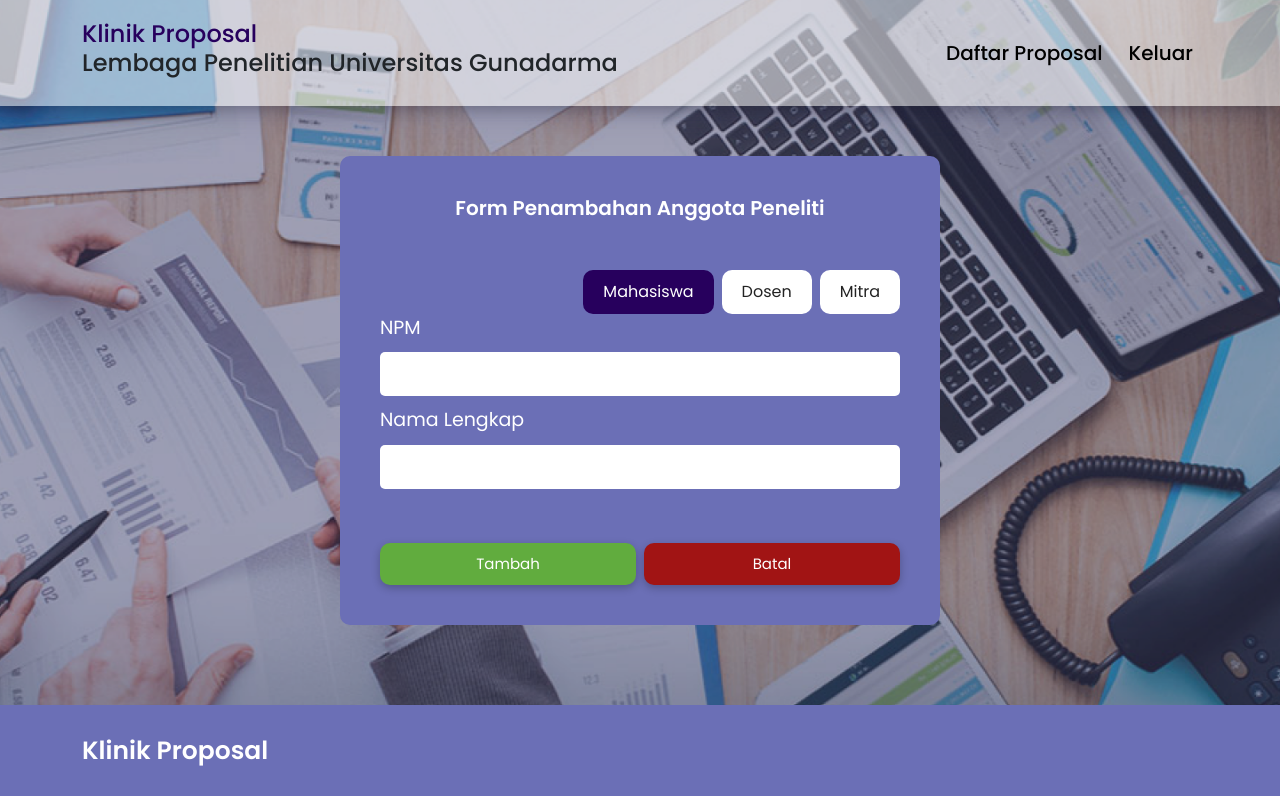
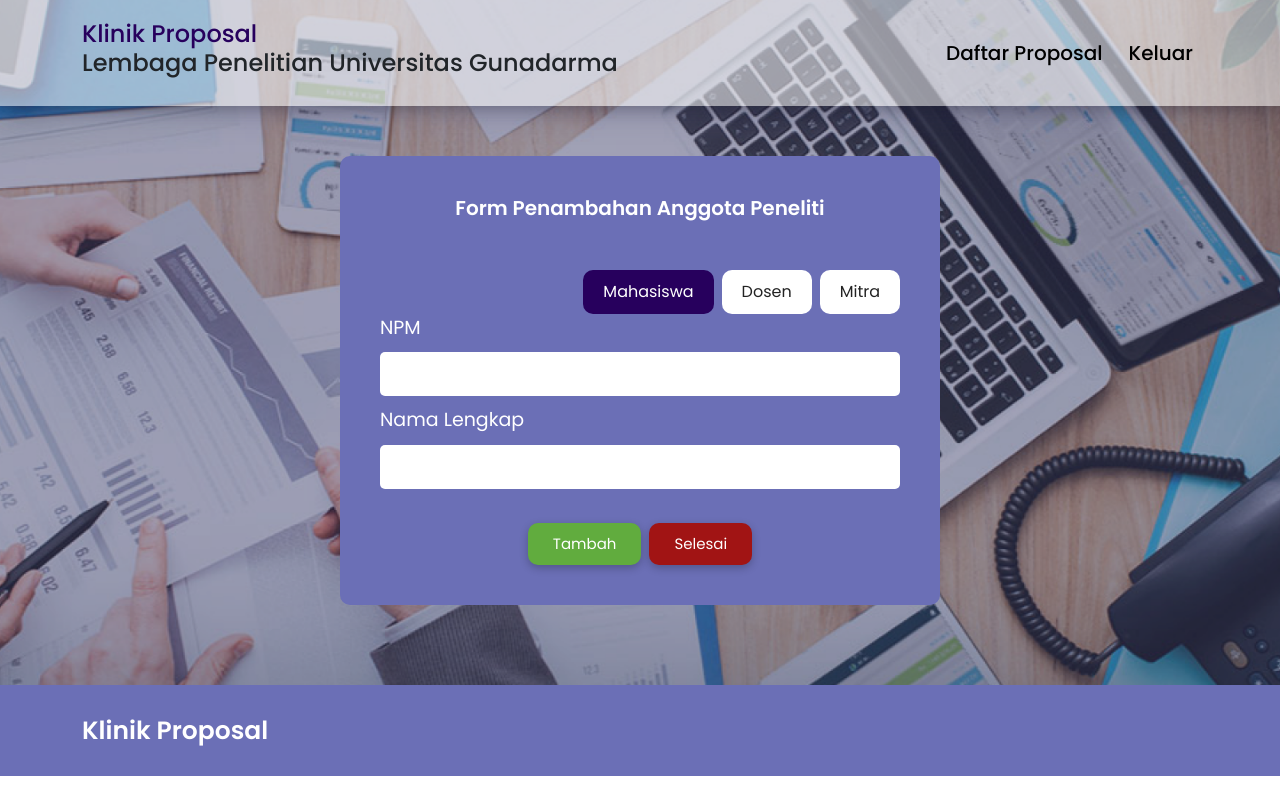
Before and after one commit to DavidAfdal/project-pbw-php, a PHP site: page /anggota.php?id_proposal= in a window 1280 px wide. Run offline with PHP 8.4, Linux system fonts and the light colour scheme; some libraries are stand-ins or nearby versions.

Commit message:
update program

```diff
--- a/anggota.php
+++ b/anggota.php
@@ -28,7 +28,7 @@ Mitra
           <input type="text" name="nama" id="nama" />
           <div class="d-flex align-items-center justify-content-center gap-2 mt-4">
               <button type="submit" class="next-btn">Tambah</button>
-              <button type="submit" class="close-btn">Batal</button>
+              <a href="sukses.php" type="submit" class="close-btn">Selesai</a>
           </div>
         </form>
 
@@ -39,7 +39,7 @@ Mitra
           <input type="text" name="nama" id="nama" />
           <div class="d-flex align-items-center justify-content-center gap-2 mt-4">
               <button type="submit" class="next-btn">Tambah</button>
-              <button type="submit" class="close-btn">Batal</button>
+              <a href="sukses.php" type="submit" class="close-btn">Selesai</a>
         </div>
         </form>
 
@@ -50,7 +50,7 @@ Mitra
           <input type="text" name="nama" id="nama" />
           <div class="d-flex align-items-center justify-content-center gap-2 mt-4">
                 <button type="submit" class="next-btn">Tambah</button>
-                <button type="submit" class="close-btn">Batal</button>
+                <a href="sukses.php" type="submit" class="close-btn">Selesai</a>
           </div>
         </div>
         </form>
--- a/detail-proposal.php
+++ b/detail-proposal.php
@@ -29,14 +29,14 @@
           <h3>Detail Proposal :</h3>
           <div class="">
             <a href="" class="review-btn">
-              <i class="bx bx-check-circle"></i>
+            <i class="ri-hourglass-fill" style="font-size:20px"></i>
               Sedang Ditinjau
             </a>
           </div>
         </div>
         <div class="d-flex gap-5">
-          <div class="">
-            <img src="./assets/proposal.png" alt="" />
+          <div class="card">
+          <embed  src="./upload/<?php echo $proposal['file']?>#toolbar=0&navpanes=0&scrollbar=0" scrolling="no">
             <div
               class="footer-proposal d-flex align-items-center justify-content-center ">
               <a href="php/download.php?url=<?php echo $proposal['file']?>" class="link d-flex align-items-center gap-2">
--- a/home.php
+++ b/home.php
@@ -39,7 +39,7 @@
       <div class="grid">
       <?php foreach ($proposals as $proposal): ?>
 
-          <a href="detail-proposal.php?id_proposal=<?php echo $proposal["id"] ?>" >
+          <a href="detail-proposal.php?id_proposal=<?php echo $proposal["id"] ?>" class="link">
           <div class="card">
             <!-- <img src="./assets/proposal.png" alt="" /> -->
             <embed  src="./upload/<?php echo $proposal['file']?>#toolbar=0&navpanes=0&scrollbar=0" scrolling="no">
@@ -49,7 +49,7 @@
             >
               <p><?= $proposal['judul'] ?></p>
               <span class="d-flex align-items-center gap-2">
-                <i class="bx bx-check-circle"></i>
+              <i class="ri-hourglass-fill" style="font-size:20px"></i>
                 <p><?= $proposal['status'] ?></p>
               </span>
             </div>
--- a/login.php
+++ b/login.php
@@ -17,6 +17,7 @@
             <label for="">Kata Sandi :</label>
             <input type="password" name="password" id="" />
             <button type="submit">Masuk</button>
+            <a href="register.php" class="link-auth">Daftar</a>
           </form>
         </div>
       </div>
--- a/partials/head.php
+++ b/partials/head.php
@@ -16,6 +16,10 @@
       rel="stylesheet"
       href="https://cdn.jsdelivr.net/npm/boxicons@latest/css/boxicons.min.css"
     />
+    <link
+href="https://cdn.jsdelivr.net/npm/remixicon@4.1.0/fonts/remixicon.css"
+rel="stylesheet"
+/>
 
     <link rel="stylesheet" href="./style/style.css" />
-    <title>Klinik P</title>
+    <title>Klinik Peneliti</title>
--- a/php/auth.php
+++ b/php/auth.php
@@ -30,6 +30,7 @@ if(isset($_POST['nidn']) && isset($_POST['password'])){
         if(password_verify($password, $user['password'])){
           $_SESSION['dosen'] = $user['dosen'];
           $_SESSION['nidn'] = $user['nidn'];
+          $_SESSION['nama'] = $user['nama'];
           $_SESSION['role'] = $user['role'];
 
           if($user['role'] == 'dosen'){
--- a/php/register-auth.php
+++ b/php/register-auth.php
@@ -34,7 +34,7 @@
 
      if($stmt->rowCount() > 0){
          $em = "The nidn ($nidn) is taken";
-         header("Location: ../regiter.php?error=$em&$data");
+         header("Location: ../register.php?error=$em&$data");
           exit;
      }else {
          $password = password_hash($password, PASSWORD_DEFAULT);
@@ -51,7 +51,7 @@
   }
 
    } else {
-    header("Location: ../signup.php");
+    header("Location: ../register.php");
     exit;
    }
 
--- a/php/tambah-anggota-dosen.php
+++ b/php/tambah-anggota-dosen.php
@@ -12,11 +12,11 @@
 
       if(empty($nidn)) {
         $errMsg = "nidn is required";
-        header("Location: ../anggota.php?error=$errMsg");
+        header("Location: ../anggota.php?id_proposal=$id_proposal&error=$errMsg");
         exit;
       } else if(empty($nama)) {
         $errMsg = "nama is required";
-        header("Location: ../anggota.php?error=$errMsg");
+        header("Location: ../anggota.php?id_proposal=$id_proposal&error=$errMsg");
         exit;
       }  else {
         # checking the database if the username is taken
@@ -33,7 +33,7 @@
   }
 
    } else {
-    header("Location: ../anggota.php");
+    header("Location: ../anggota.php?id_proposal=$id_proposal");
     exit;
    }
 
--- a/register.php
+++ b/register.php
@@ -17,6 +17,7 @@
             <label for="">Kata Sandi :</label>
             <input type="password" name="password" id="" />
             <button type="submit">Daftar</button>
+            <a href="login.php" class="link-auth">Masuk</a>
           </form>
         </div>
       </div>
--- a/style/style.css
+++ b/style/style.css
@@ -16,8 +16,9 @@ body a{
 }
 
 .card {
-    overflow: hidden;
+    overflow-x: hidden;
     border: none;
+    height: fit-content;
 }
 
 embed{
@@ -153,6 +154,11 @@ button{
     font-size: 18px;
 }
 
+#file{
+    background-color: #fff;
+    width: 100%;
+}
+
 .proposal-komen{
     padding: 20px;
     background-color: #ffffff;
@@ -160,6 +166,7 @@ button{
     margin-bottom: 0px;
     font-size: 17px;
     font-weight: 500;
+    margin-top: 30px;
 }
 
 .komentar{
@@ -255,7 +262,6 @@ button{
     width: 450px;
     padding: 20px;
     background-color: #6B6FB6;
-    margin-bottom: 30px;
 }
 
 .footer-proposal p{
@@ -315,6 +321,7 @@ button{
 .daftar-box .proposal-btn,
 .form-box .proposal-btn,
 .check-box .proposal-btn {
+    margin-top: 25px;
     text-align: end;
 }
 
@@ -413,15 +420,23 @@ button.next-btn{
     background-color: #61AC3E;
     box-shadow: rgba(0, 0, 0, 0.24) 0px 3px 8px;
     border-radius: 10px;
+    width: fit-content;
+    margin: 0;
 }
 
-button.close-btn{
+a.close-btn{
     color: #fff;
     font-size: 15px;
     padding: 10px 25px;
     background-color: #A11414;
     box-shadow: rgba(0, 0, 0, 0.24) 0px 3px 8px;
     border-radius: 10px;
+}
+
+a.link-auth, a.link-auth:hover {
+   color: #fff;
+   text-align: center;
+   margin-top: 5px;
 }
 
 .daftar-box img{
@@ -468,4 +483,5 @@ button.close-btn{
 
 .input-file{
     margin-bottom: 0;
+    color: #232323;
 }
--- a/sukses.php
+++ b/sukses.php
@@ -11,7 +11,7 @@
         <img src="./assets/check.png" alt="" />
 
         <p>
-          Terimakasih Mahesa Cahyadi atas partisipasinya. Proposal anda berhasil
+          Terimakasih <?=$_SESSION['nama']?> atas partisipasinya. Proposal anda berhasil
           disimpan dan akan dilanjutkan proses review dari tim terkait
         </p>
       </div>
```
Also changed, not shown: form.php (+4 -3 lines).
